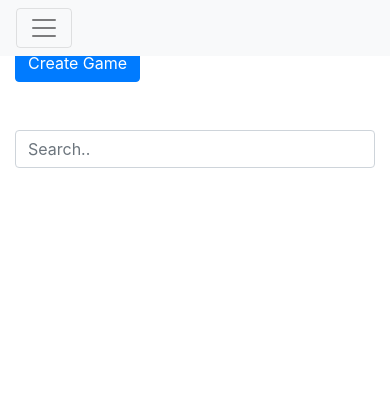
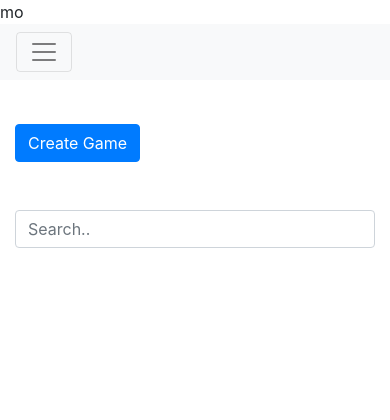
Before and after one commit to Haiyn/dhbw-web-engineering-2, a PHP site: page /game-overview/views/game-overview/game-overview.phtml in a window 390 px wide. Shown: the top 420 px of the page. Run offline with PHP 8.4, Linux system fonts and the light colour scheme; some libraries are stand-ins or nearby versions.

Commit message:
more responsive issue fixes

```diff
--- a/src/views/game-overview/game-overview.phtml
+++ b/src/views/game-overview/game-overview.phtml
@@ -16,7 +16,7 @@
             <?php
             if (isset($games)):
                 foreach ($games as $game) { ?>
-                    <div class="col-6 game-overview-filter">
+                    <div class="col-md-6 game-overview-filter">
                         <div class="card m-2" style="width: 100%;">
                             <div class="card-body">
                                 <h5 id="game-overview-card-title" class="card-title"><?=$game->title?></h5>
--- a/src/views/shared/header/header.phtml
+++ b/src/views/shared/header/header.phtml
@@ -1,5 +1,5 @@
 <header>
-    <nav class="navbar fixed-top navbar-expand-sm navbar-light bg-light">
+mo    <nav class="navbar navbar-expand-sm navbar-light bg-light">
         <button class="navbar-toggler" type="button" data-toggle="collapse" data-target="#navbarNavAltMarkup">
             <span class="navbar-toggler-icon"></span>
         </button>
```
